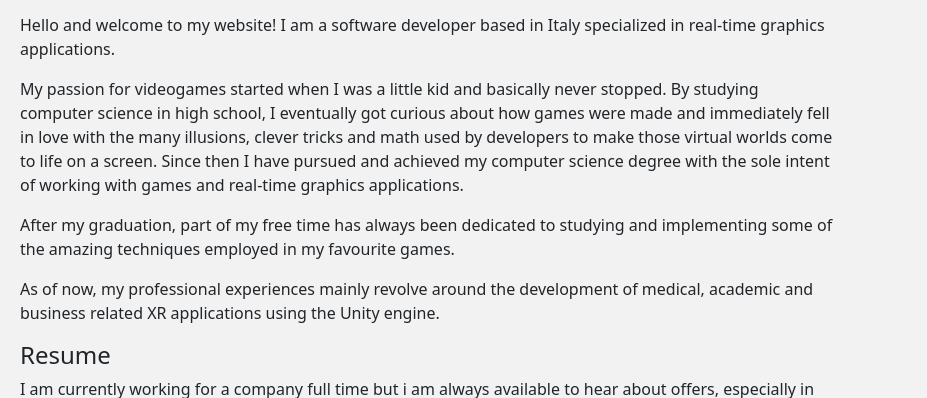
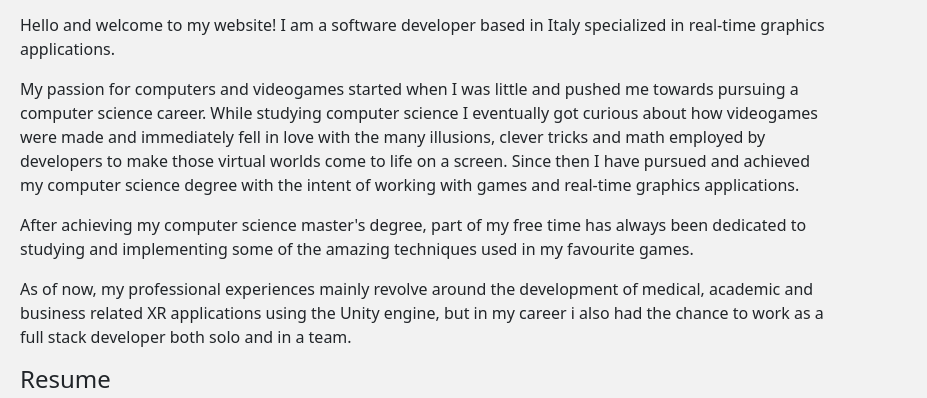
Before and after one commit to Marvash/mmerlinGameDev, a plain HTML site: page index.html in a window 1280 px wide. Shown: the part 181-579 px from the top of the page, 353-1280 px from the left. Drawn offline with nearby package versions, Linux system fonts and the light colour scheme.

Commit message:
Changed homepage text

```diff
--- a/index.html
+++ b/index.html
@@ -57,13 +57,13 @@
 										I am a software developer based in Italy specialized in real-time graphics applications.
 									</p>
 									<p>
-										My passion for videogames started when I was a little kid and basically never stopped. By studying computer science in high school, I eventually got curious about how games were made and immediately fell in love with the many illusions, clever tricks and math used by developers to make those virtual worlds come to life on a screen. Since then I have pursued and achieved my computer science degree with the sole intent of working with games and real-time graphics applications.
+										My passion for computers and videogames started when I was little and pushed me towards pursuing a computer science career. While studying computer science I eventually got curious about how videogames were made and immediately fell in love with the many illusions, clever tricks and math employed by developers to make those virtual worlds come to life on a screen. Since then I have pursued and achieved my computer science degree with the intent of working with games and real-time graphics applications.
 									</p>
 									<p>
-										After my graduation, part of my free time has always been dedicated to studying and implementing some of the amazing techniques employed in my favourite games.
+										After achieving my computer science master's degree, part of my free time has always been dedicated to studying and implementing some of the amazing techniques used in my favourite games.
 									</p>
 									<p>
-										As of now, my professional experiences mainly revolve around the development of medical, academic and business related XR applications using the Unity engine.
+										As of now, my professional experiences mainly revolve around the development of medical, academic and business related XR applications using the Unity engine, but in my career i also had the chance to work as a full stack developer both solo and in a team.
 									</p>
 									<h4>Resume</h4>
 									<p>
```
